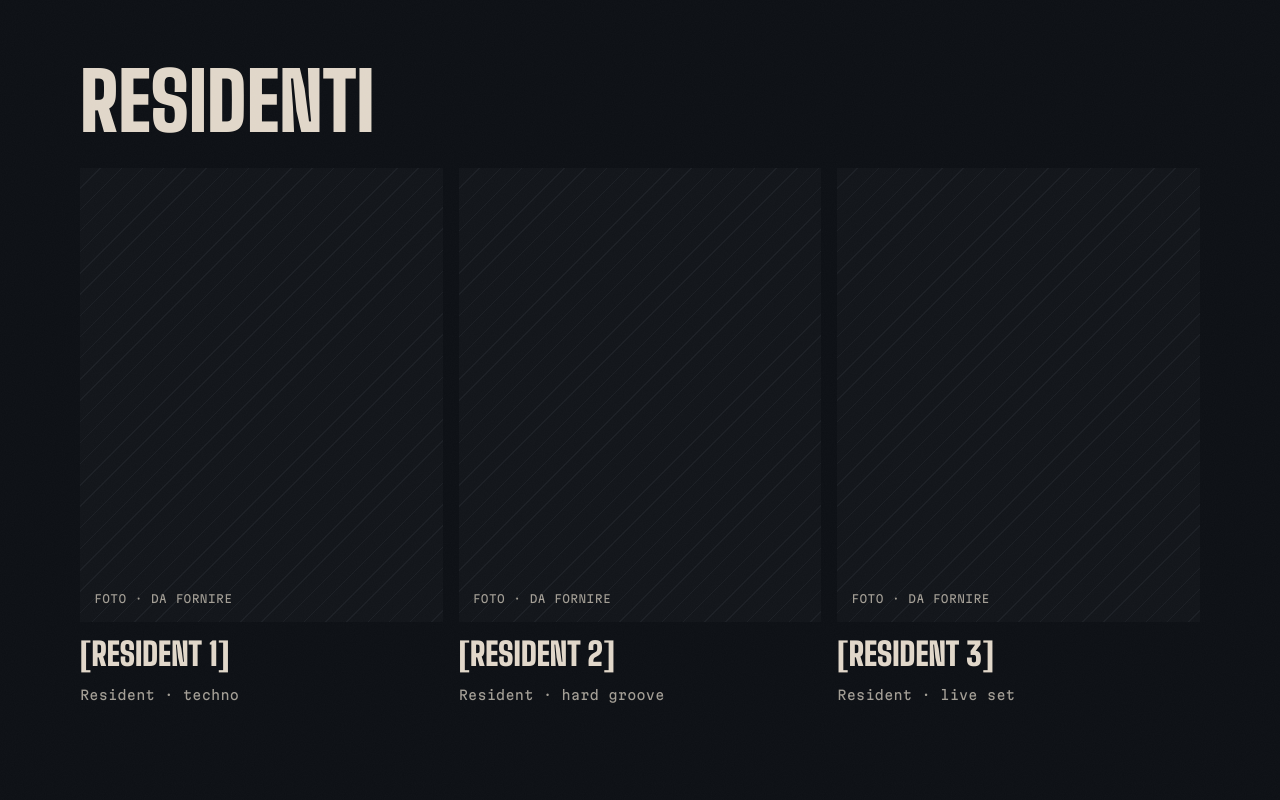
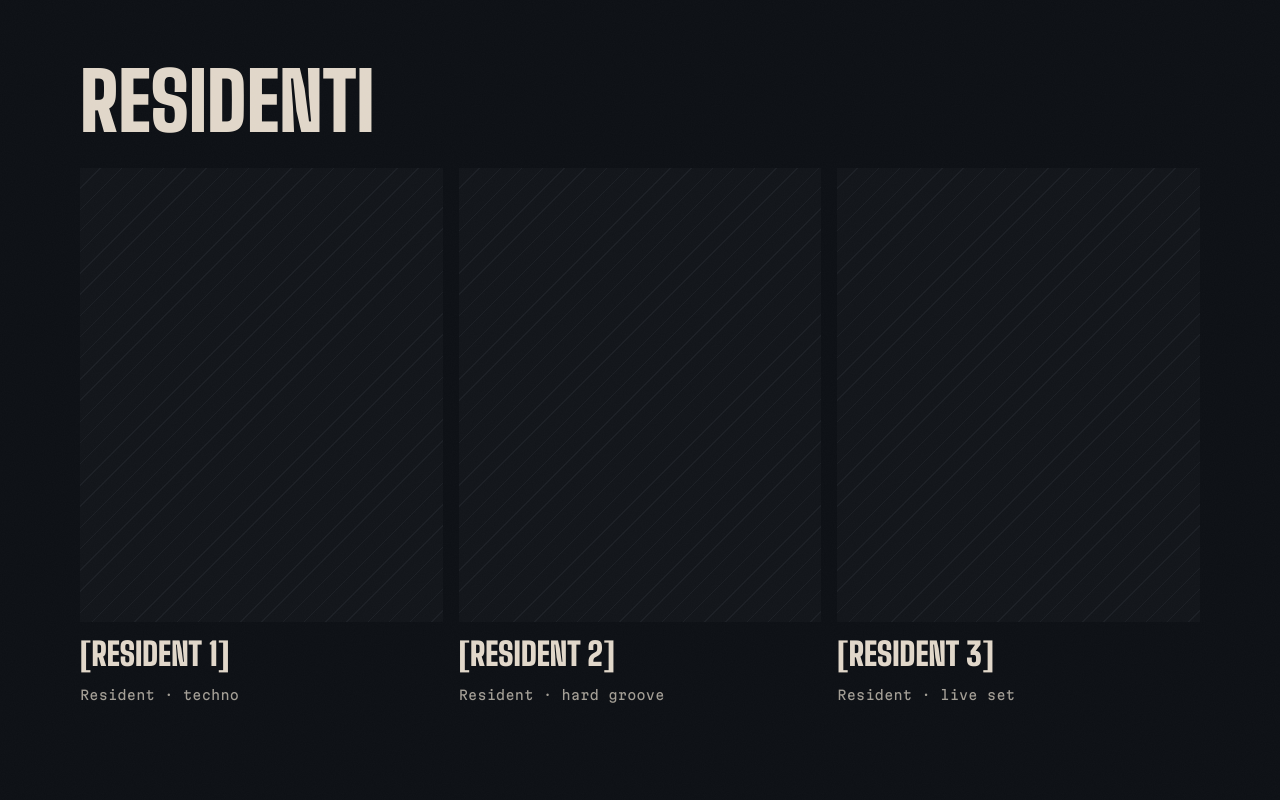
Before and after one commit to fpistolesi3-max/maremma.musica, a Next.js app: page /chi-siamo in a window 1280 px wide. Shown: the part 1140-1940 px from the top of the page. Built offline with nearby package versions, Linux system fonts and the light colour scheme.

Commit message:
Galleria e Chi siamo: parallasse a strati sulle foto

```diff
--- a/app/(sito)/chi-siamo/page.tsx
+++ b/app/(sito)/chi-siamo/page.tsx
@@ -1,6 +1,7 @@
 import type { Metadata } from 'next';
 import Link from 'next/link';
 import { Disco } from '@/components/ui';
+import { Parallasse } from '@/components/parallasse';
 
 export const metadata: Metadata = { title: 'Chi siamo', description: 'La crew di Maremma Musica: techno in giro per la Maremma, dai campi sportivi alle pinete.' };
 
@@ -46,7 +47,7 @@ export default function ChiSiamo() {
           <div className="grid gap-4 sm:grid-cols-2 lg:grid-cols-3">
             {RESIDENTI.map((r) => (
               <div key={r.nome} className="flex flex-col gap-4">
-                <div className="mm-foto aspect-[4/5]">Foto · da fornire</div>
+                <Parallasse className="mm-foto aspect-[4/5]" velocita={0.08}>Foto · da fornire</Parallasse>
                 <span className="font-display text-[32px] font-black uppercase leading-none">{r.nome}</span>
                 <span className="dato text-osso-2">{r.ruolo}</span>
               </div>
--- a/app/(sito)/galleria/page.tsx
+++ b/app/(sito)/galleria/page.tsx
@@ -3,6 +3,7 @@ import Link from 'next/link';
 import { eventiPubblici } from '@/lib/dati/pubblico';
 import { dataPunti, parti } from '@/lib/formato';
 import { Locandina } from '@/components/evento';
+import { Parallasse } from '@/components/parallasse';
 
 export const dynamic = 'force-dynamic';
 export const metadata: Metadata = { title: 'Galleria', description: 'Foto e video delle serate passate di Maremma Musica.' };
@@ -25,15 +26,15 @@ export default async function Galleria() {
             <span className="dato text-osso-2">{dataPunti(e.data)}.{String(parti(e.data).anno).slice(2)}</span>
           </div>
           <div className="grid grid-cols-2 gap-2 md:grid-cols-4 md:gap-4">
-            <div className="relative aspect-[3/4] overflow-hidden"><Locandina e={e} className="absolute inset-0 h-full w-full" alt={`Locandina: ${e.nome}`} /></div>
-            {SEGNAPOSTO.slice(0, 3).map((s, i) => <div key={i} className="mm-foto aspect-[3/4]">Foto · {s}</div>)}
+            <Parallasse className="aspect-[3/4]" velocita={0.1}><Locandina e={e} className="absolute inset-0 h-full w-full" alt={`Locandina: ${e.nome}`} /></Parallasse>
+            {SEGNAPOSTO.slice(0, 3).map((s, i) => <Parallasse key={i} className="mm-foto aspect-[3/4]" velocita={i % 2 ? 0.06 : -0.06}>Foto · {s}</Parallasse>)}
           </div>
         </div>
       ))}
       <div className="flex flex-col gap-4">
         <div className="border-t border-linea pt-4 font-display text-[32px] font-black uppercase leading-none md:text-[44px]">Archivio</div>
         <div className="grid grid-cols-2 gap-2 md:grid-cols-3 md:gap-4">
-          {SEGNAPOSTO.map((s, i) => <div key={i} className={`mm-foto ${i % 4 === 0 ? 'aspect-square md:row-span-2 md:aspect-auto' : 'aspect-[4/3]'}`}>Foto · {s} · da fornire</div>)}
+          {SEGNAPOSTO.map((s, i) => <Parallasse key={i} className={`mm-foto ${i % 4 === 0 ? 'aspect-square md:row-span-2 md:aspect-auto' : 'aspect-[4/3]'}`} velocita={i % 3 === 0 ? 0.12 : i % 3 === 1 ? -0.05 : 0.07}>Foto · {s} · da fornire</Parallasse>)}
         </div>
       </div>
       <a href="https://www.instagram.com/maremma.musica/" className="link-sottolineato self-start py-3 md:hidden">Tutto su Instagram →</a>
--- a/app/globals.css
+++ b/app/globals.css
@@ -249,6 +249,8 @@
 .mm-mini-disco { display: inline-block; width: .8em; height: .8em; flex: none; border-radius: 50%; background: radial-gradient(circle, var(--arancio) 0 22%, var(--notte) 23% 26%, #16191f 27% 100%); box-shadow: 0 0 0 1px #262b35; }
 @keyframes mm-scorri { to { transform: translateX(-50%); } }
 
+.mm-parallasse__strato { position: absolute; left: 0; right: 0; top: -10%; height: 120%; will-change: transform; }
+.mm-foto > .mm-parallasse__strato { display: flex; align-items: flex-end; padding: 14px; }
 .mm-foto {
   position: relative; overflow: hidden; background: #111419;
   background-image: repeating-linear-gradient(135deg, transparent 0 14px, rgba(106,114,128,.10) 14px 15px);
--- /dev/null
+++ b/components/parallasse.tsx
@@ -0,0 +1,47 @@
+'use client';
+
+import { useEffect, useRef, type ReactNode } from 'react';
+
+type Voce = { tile: HTMLElement; strato: HTMLElement; vel: number };
+const voci = new Set<Voce>();
+let attivo = false;
+let raf = 0;
+
+// Un solo ascoltatore di scroll per tutta la pagina, che muove solo i tile in vista.
+function aggiorna() {
+  raf = 0;
+  const vh = window.innerHeight;
+  voci.forEach(({ tile, strato, vel }) => {
+    const r = tile.getBoundingClientRect();
+    if (r.bottom < -50 || r.top > vh + 50) return;
+    const max = r.height * 0.1;
+    const d = Math.max(-max, Math.min(max, (r.top + r.height / 2 - vh / 2) * vel));
+    strato.style.transform = `translate3d(0,${d.toFixed(1)}px,0)`;
+  });
+}
+const sulloScroll = () => { if (!raf) raf = requestAnimationFrame(aggiorna); };
+
+/** Tile con parallasse a strati: il contenuto scorre un po' più piano (o più veloce) del resto della pagina. */
+export function Parallasse({ children, className = '', velocita = 0.1 }: { children: ReactNode; className?: string; velocita?: number }) {
+  const tile = useRef<HTMLDivElement>(null);
+  const strato = useRef<HTMLDivElement>(null);
+
+  useEffect(() => {
+    if (!tile.current || !strato.current || window.matchMedia('(prefers-reduced-motion: reduce)').matches) return;
+    const v: Voce = { tile: tile.current, strato: strato.current, vel: velocita };
+    voci.add(v);
+    if (!attivo) { attivo = true; window.addEventListener('scroll', sulloScroll, { passive: true }); window.addEventListener('resize', sulloScroll); }
+    sulloScroll();
+    return () => {
+      voci.delete(v);
+      v.strato.style.transform = '';
+      if (!voci.size) { attivo = false; window.removeEventListener('scroll', sulloScroll); window.removeEventListener('resize', sulloScroll); }
+    };
+  }, [velocita]);
+
+  return (
+    <div ref={tile} className={`mm-parallasse relative overflow-hidden ${className}`}>
+      <div ref={strato} className="mm-parallasse__strato">{children}</div>
+    </div>
+  );
+}
```
